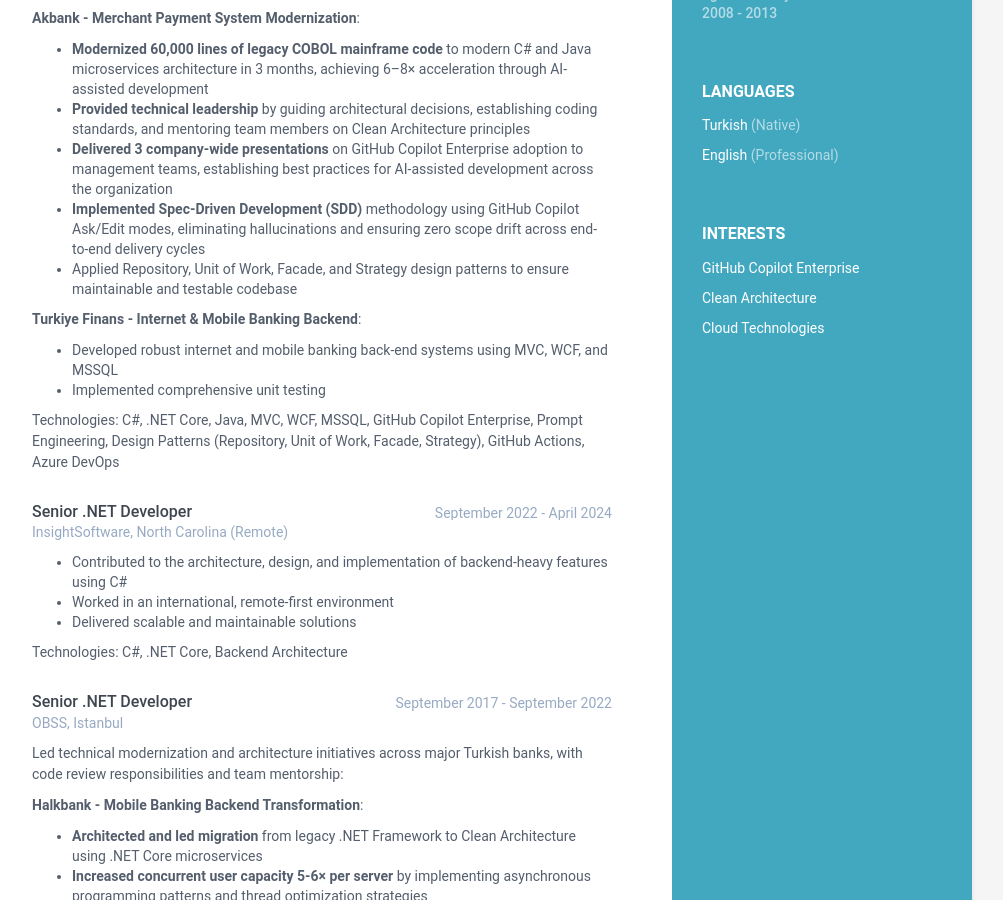
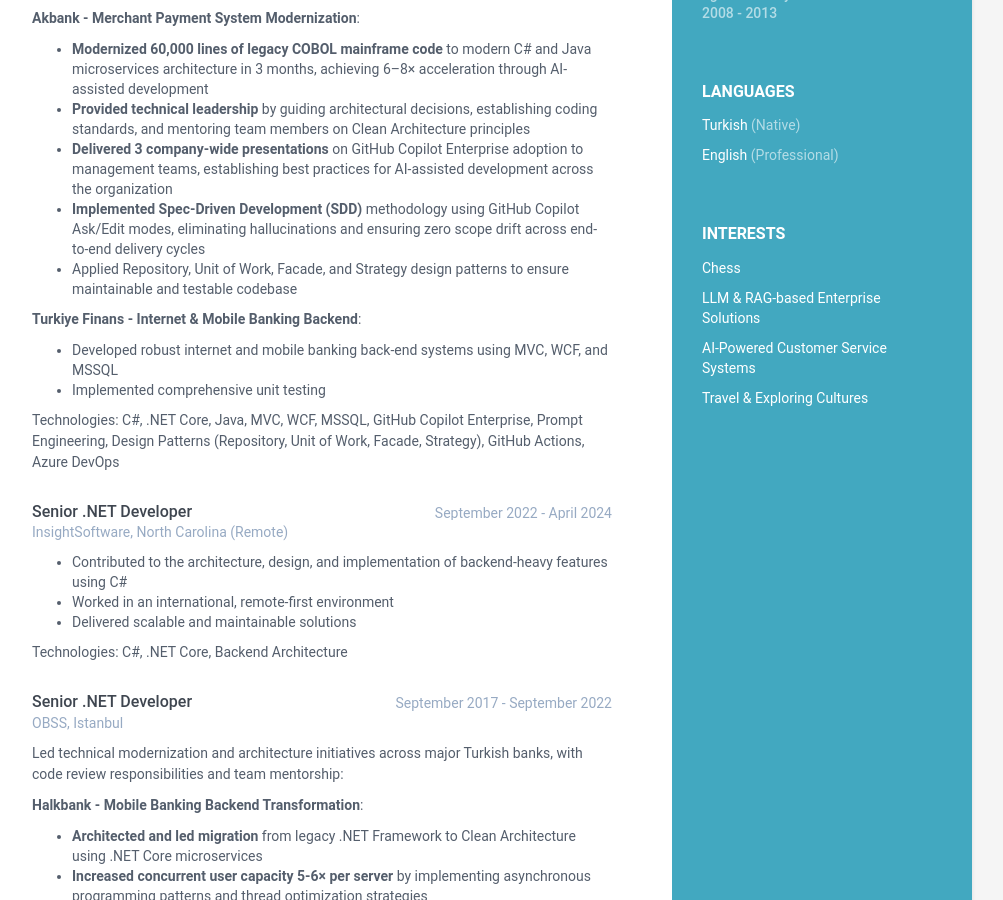
Before and after one commit to bkalafat/cv, a Jekyll site: the page built from index.md, in a window 1280 px wide and 900 px high, scrolled down 595 px. Shown: the whole window, without its empty margins (168-1171 px from the left). Built offline with Jekyll 4.4.1, drawn with Linux system fonts in a browser that asks for light colours; nearby versions of some CDN libraries; library files that are not in the unit come from our copies.

Commit message:
Update interests: Add chess, LLM/RAG projects, AI customer service vision, and travel

```diff
--- a/_data/data.yml
+++ b/_data/data.yml
@@ -46,13 +46,16 @@
   interests:
     title: Interests
     info:
-      - item: GitHub Copilot Enterprise
+      - item: Chess
         link:
 
-      - item: Clean Architecture
+      - item: LLM & RAG-based Enterprise Solutions
         link:
 
-      - item: Cloud Technologies
+      - item: AI-Powered Customer Service Systems
+        link:
+
+      - item: Travel & Exploring Cultures
         link:
 
 career-profile:
```
